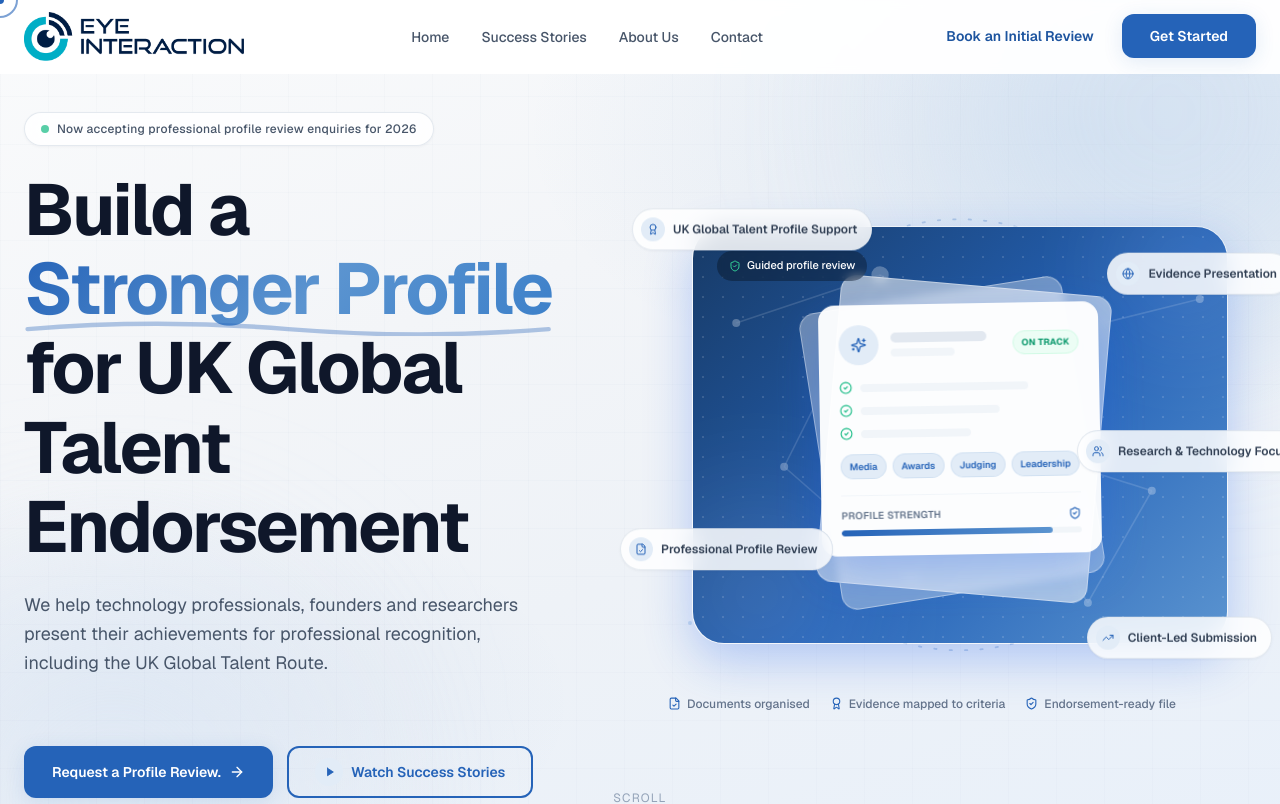
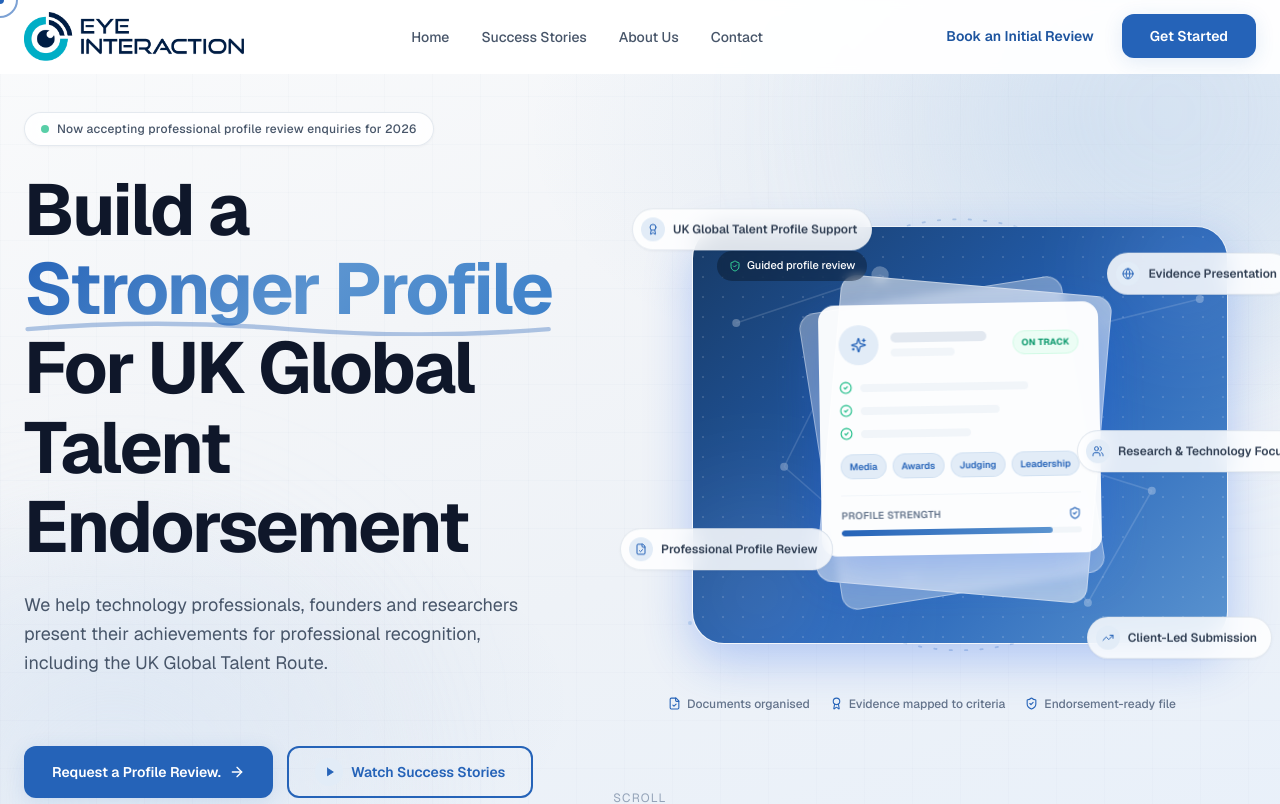
Before and after one commit to irfanahmeduk/eyeinteraction_v1, a Next.js app: page / in a window 1280 px wide. Shown: the top 804 px of the page. Built offline with nearby package versions, Linux system fonts and the light colour scheme.

Commit message:
new updates

```diff
--- a/src/components/sections/HeroSection.jsx
+++ b/src/components/sections/HeroSection.jsx
@@ -550,7 +550,7 @@ export function HeroSection() {
                   />
                 </svg>
               </span>{" "}
-              for UK Global Talent Endorsement
+              For UK Global Talent Endorsement
             </motion.h1>
 
             <motion.p
```
Also changed, not shown: 1 other file (tests, documents, lock files or other folders).
